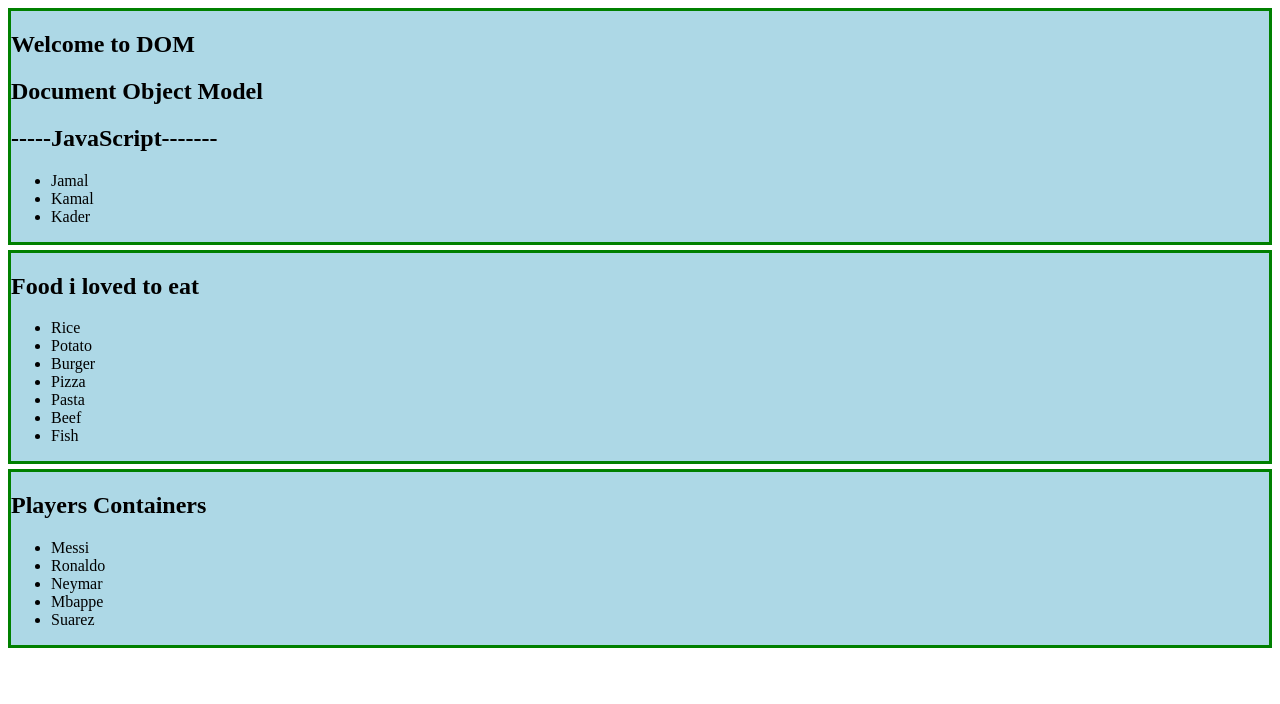
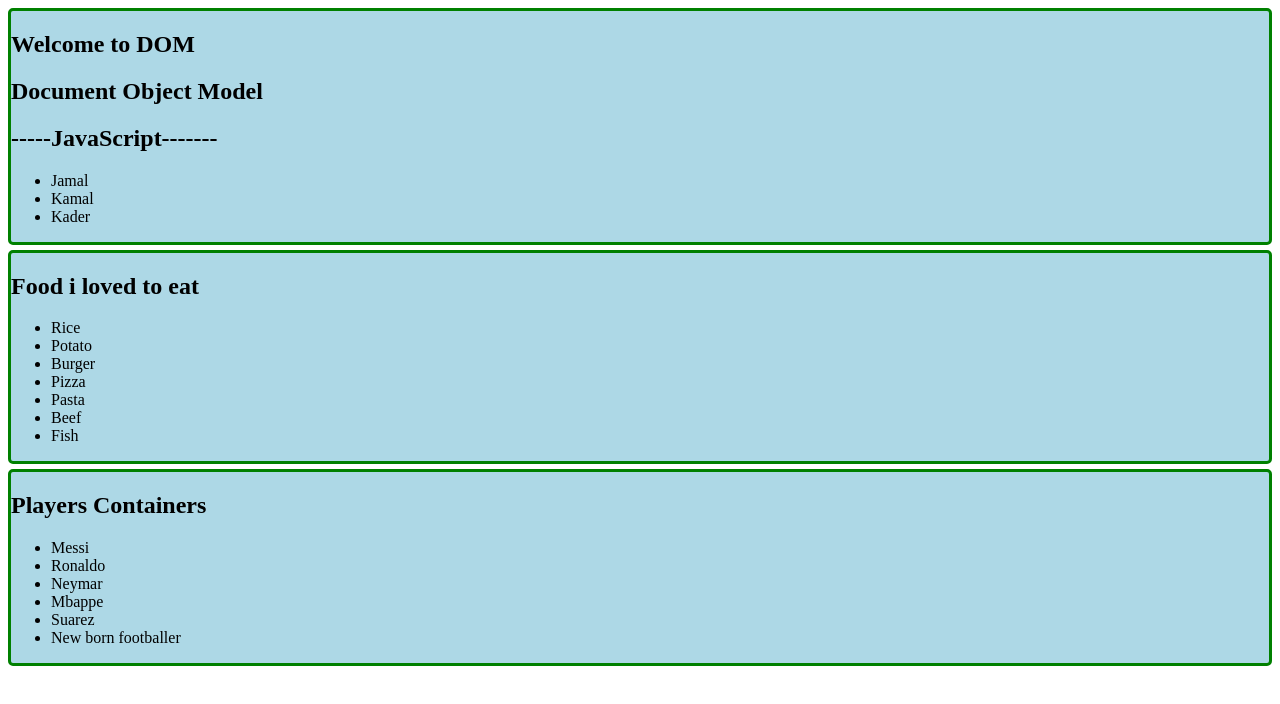
Before and after one commit to Kowsar096/document_object_model-DOM, a plain HTML site: page index.html in a window 1280 px wide. Drawn offline with Linux system fonts and the light colour scheme.

Commit message:
Enhance DOM structure and styling: add IDs to main elements, improve section styles, and implement dynamic child element creation

```diff
--- a/index.html
+++ b/index.html
@@ -6,7 +6,7 @@
     <title>Document</title>
 </head>
 <body>
-    <main>
+    <main id="main-container">
         <section>
             <h1>Welcome to DOM</h1>
         <h1>Document Object Model</h1>
@@ -31,7 +31,7 @@
         </section>
         <section id="players-container">
             <h1>Players Containers</h1>
-            <ul>
+            <ul id="player-list">
                 <li>Messi</li>
                 <li>Ronaldo</li>
                 <li>Neymar</li>
@@ -93,6 +93,8 @@
     </script>
     <script src="js/hello.js"></script>
     <script src="js/cssInJs.js"></script>
+    <script src="js/child.js"></script>
+    <script src="js/append.js"></script>
 
 </body>
 </html>
--- /dev/null
+++ b/js/append.js
@@ -0,0 +1,18 @@
+// 1. parent node
+
+const mainContainer = document.getElementById('main-container');
+
+
+// 2. create child
+
+const placesSection = document.createElement('section');
+
+// create h1
+
+const h1 = document.createElement('h1');
+h1.innerText = 'Places i want to visit';
+
+
+// 3. append placeSection
+
+mainContainer.appendChild(placesSection)
--- /dev/null
+++ b/js/child.js
@@ -0,0 +1,14 @@
+// document.getElementById('players-container').childNodes[3]
+
+// create element and set innerText or innerHTML
+
+const newChild = document.createElement('li');
+newChild.innerText = 'New born footballer';
+
+// find the parent where you will add the child
+
+const playerList = document.getElementById('player-list');
+
+// append the child to the parent
+
+playerList.appendChild(newChild)
--- a/js/cssInJs.js
+++ b/js/cssInJs.js
@@ -7,5 +7,6 @@ for(const section of sections){
     console.log(section);
     section.style.backgroundColor= ' lightblue';
     section.style.border= '3px solid green';
-    section.style.marginBottom= '5px'
+    section.style.marginBottom= '5px';
+    section.style.borderRadius= '5px';
 }
```
